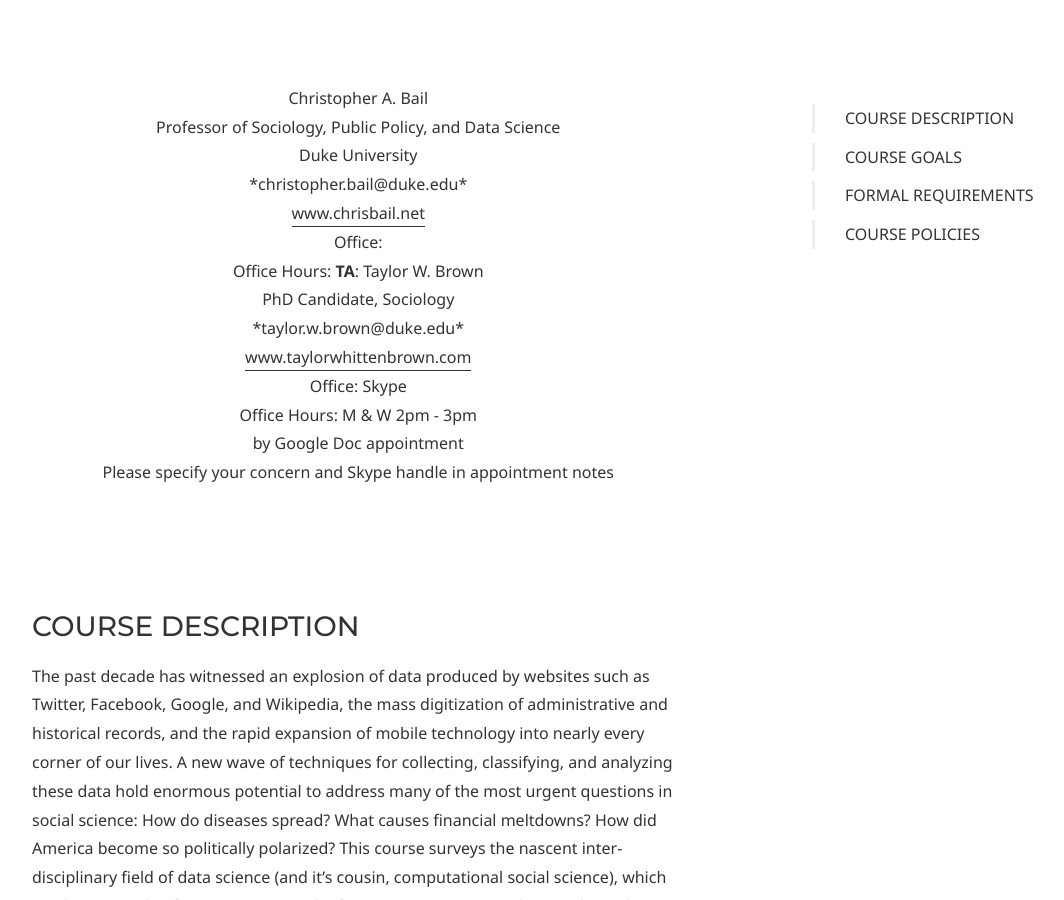
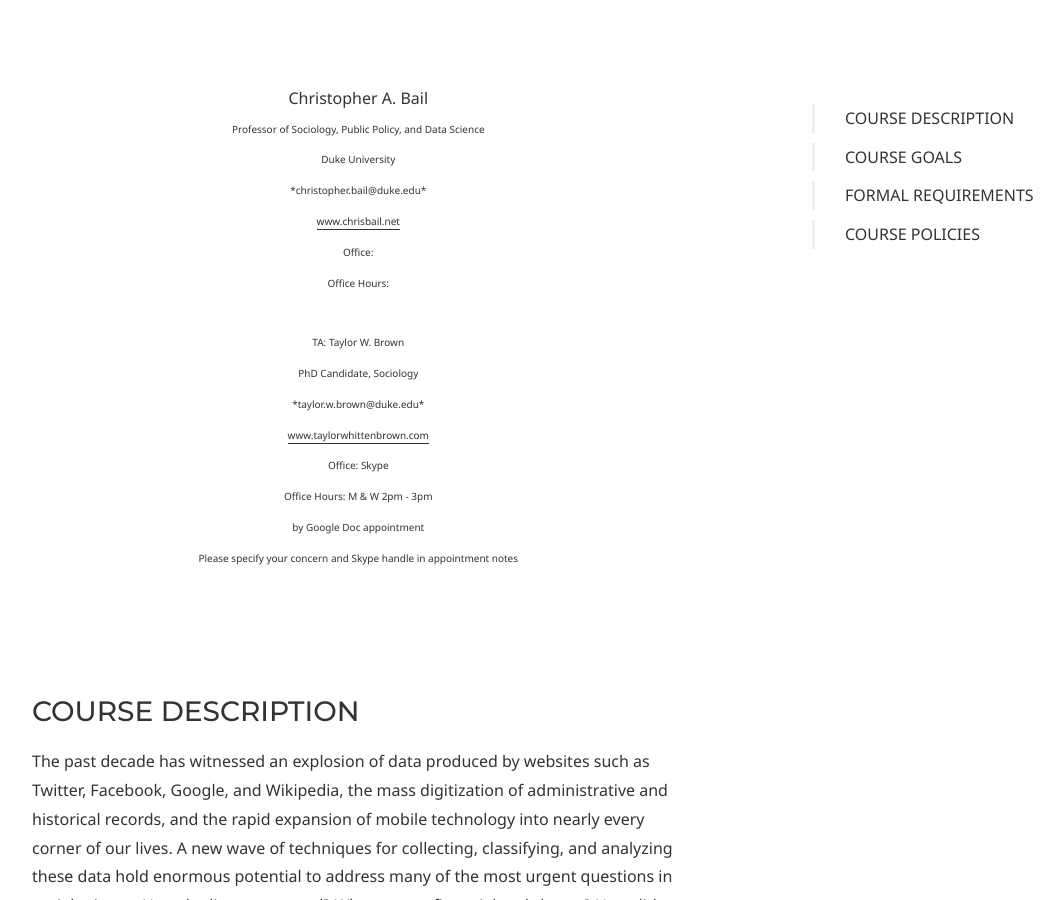
Before and after one commit to dssoc/dssoc.github.io, a Jekyll site: the page built from syllabus.md, in a window 1280 px wide and 900 px high, scrolled down 535 px. Shown: the whole window, without its empty margins (38-1102 px from the left). Built offline with Jekyll 4.4.1, drawn with Linux system fonts in a browser that asks for light colours; some web fonts are replaced.

Commit message:
udate schedule etc

```diff
--- a/syllabus.md
+++ b/syllabus.md
@@ -22,22 +22,23 @@ micro_nav: true
 
 <p align="center">
 Christopher A. Bail <br>
-Professor of Sociology, Public Policy, and Data Science <br>
+<font size="-5">Professor of Sociology, Public Policy, and Data Science <br>
 Duke University <br>
 *christopher.bail@duke.edu* <br>
 <a href="www.chrisbail.net">www.chrisbail.net</a> <br>
 Office: <br>
-Office Hours:
+Office Hours: </font>
+<br><br>
 
 
-<b>TA</b>: Taylor W. Brown <br>
-PhD Candidate, Sociology <br>
+<font size="-2">TA: Taylor W. Brown </font><br>
+<font size="-5">PhD Candidate, Sociology <br>
 *taylor.w.brown@duke.edu* <br>
 <a href="www.taylorwhittenbrown.com">www.taylorwhittenbrown.com</a> <br>
 Office: Skype <br>
 Office Hours: M & W 2pm - 3pm <br>
 by Google Doc appointment <br>
-Please specify your concern and Skype handle in appointment notes <br>
+Please specify your concern and Skype handle in appointment notes <br></font>
 </p>
 <br/><br/>
 
```
